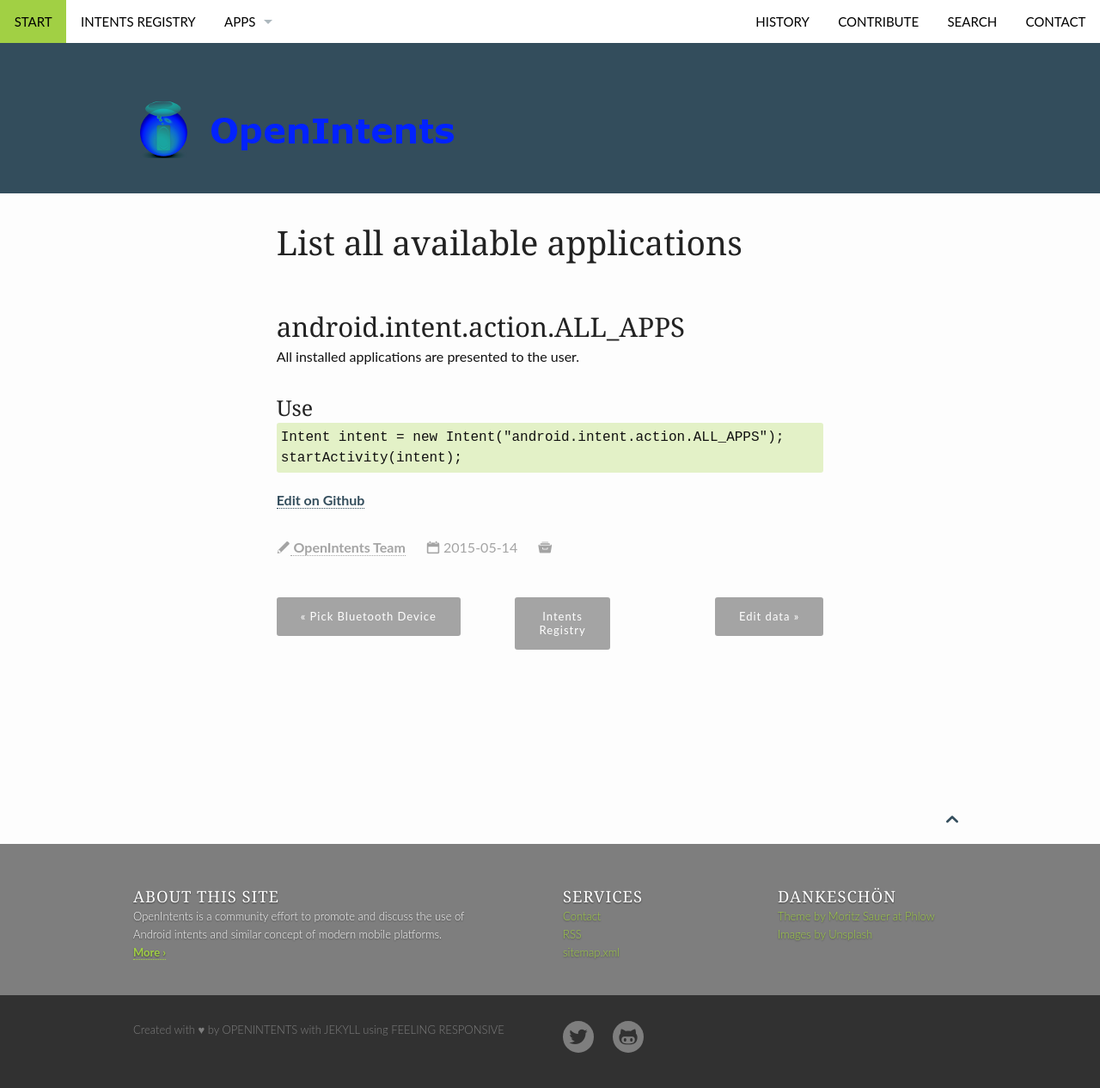
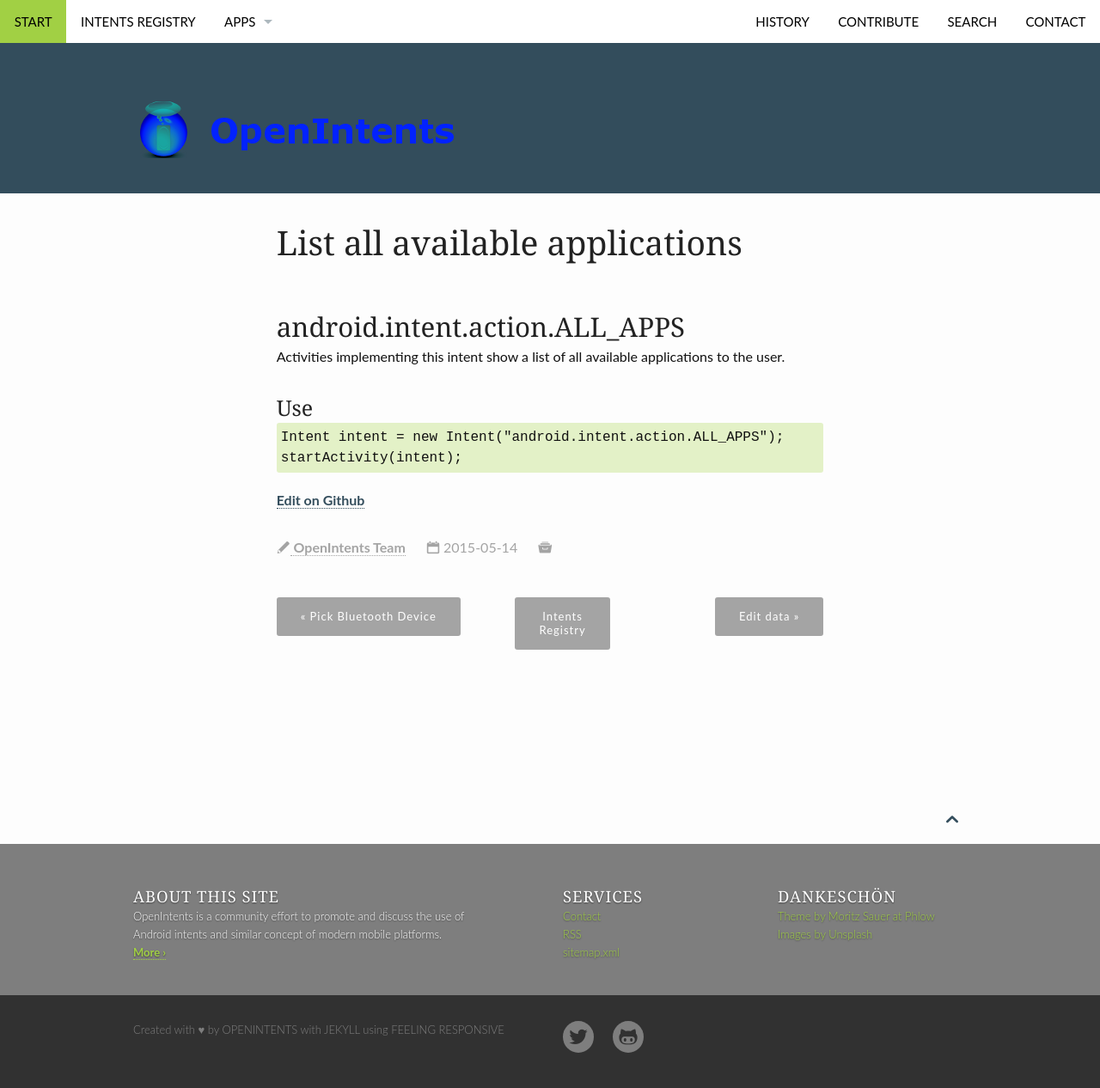
Before and after one commit to openintents/openintents.github.io, a Jekyll site: the page built from _intent_specs/android.intent.action.ALL_APPS.md, in a window 1280 px wide. Shown: the whole page at 86% size. Built offline with Jekyll 4.4.1, drawn with Linux system fonts in a browser that asks for light colours.

Commit message:
Update android.intent.action.ALL_APPS.md

```diff
--- a/_intent_specs/android.intent.action.ALL_APPS.md
+++ b/_intent_specs/android.intent.action.ALL_APPS.md
@@ -2,5 +2,6 @@
 title: List all available applications
 action: android.intent.action.ALL_APPS
 constant: android.content.Intent.ACTION_ALL_APPS
+link: https://developer.android.com/reference/android/content/Intent.html#ACTION_ALL_APPS
 ---
-All installed applications are presented to the user.
+Activities implementing this intent show a list of all available applications to the user.
```
